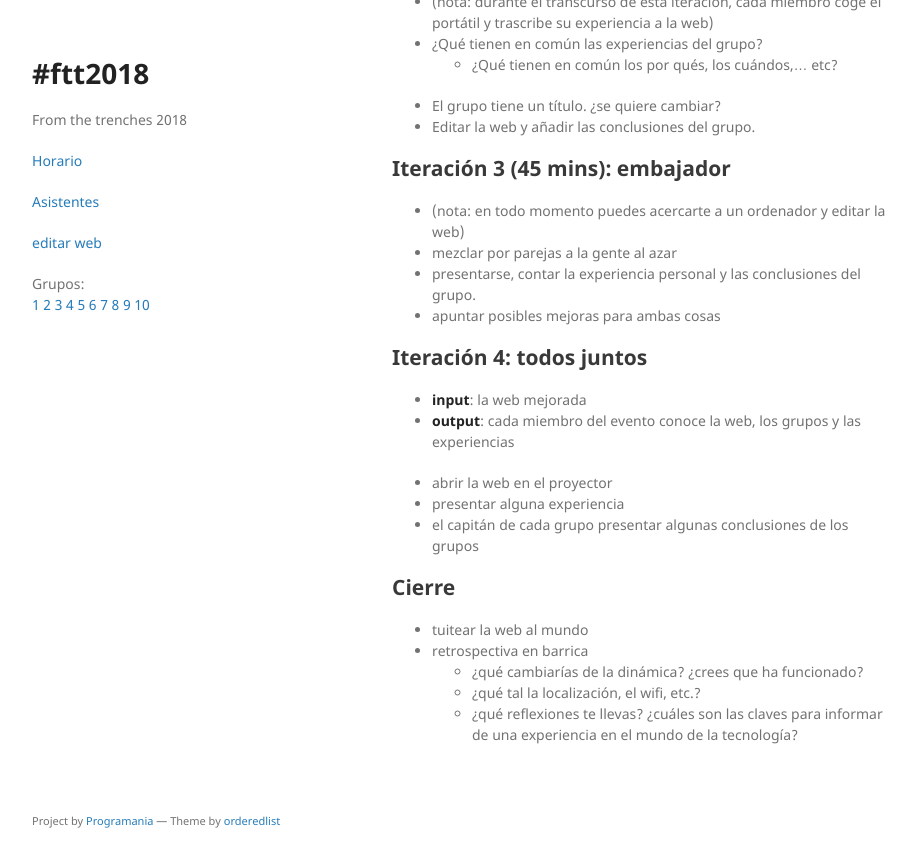
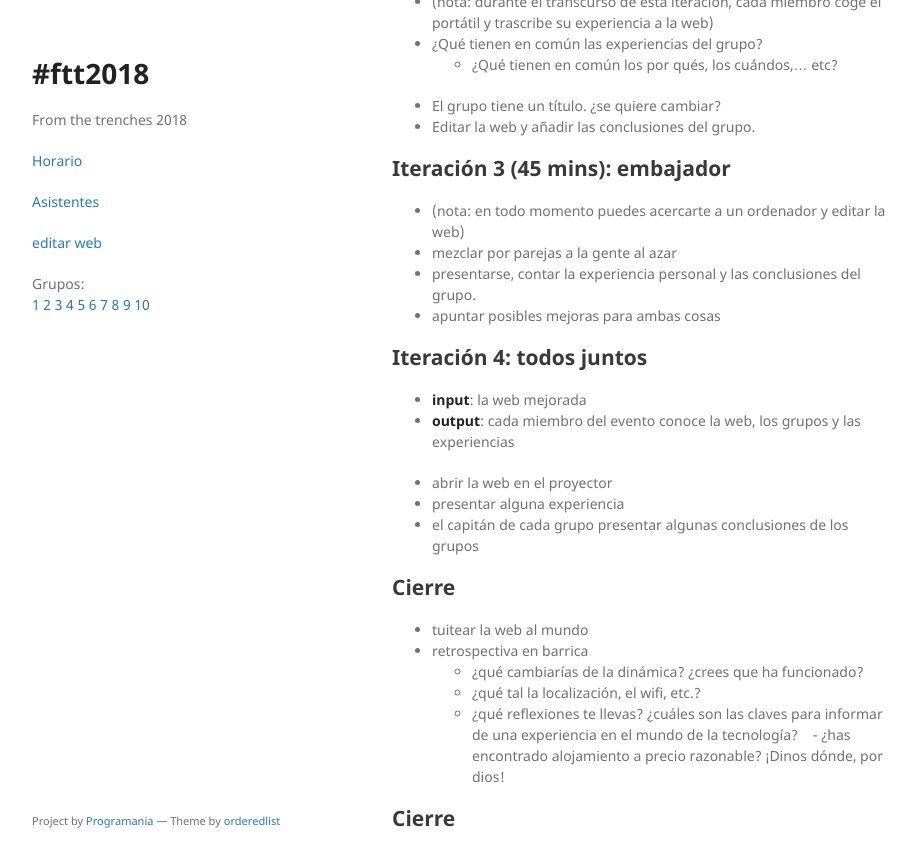
Before and after one commit to xala3pa/ftt2018, a Jekyll site: the page built from horario.md, in a window 1280 px wide and 900 px high, scrolled down 994 px. Shown: the top 867 px of the window, without its empty margins (178-1094 px from the left). Built offline with Jekyll 4.4.1, drawn with Linux system fonts in a browser that asks for light colours; our own code applies the rules of GitHub Pages for plain Markdown files.

Commit message:
Update horario.md

```diff
--- a/horario.md
+++ b/horario.md
@@ -56,3 +56,6 @@
     - ¿qué cambiarías de la dinámica? ¿crees que ha funcionado?
     - ¿qué tal la localización, el wifi, etc.?
     - ¿qué reflexiones te llevas? ¿cuáles son las claves para informar de una experiencia en el mundo de la tecnología?
+    - ¿has encontrado alojamiento a precio razonable? ¡Dinos dónde, por dios!
+
+## Cierre
```
